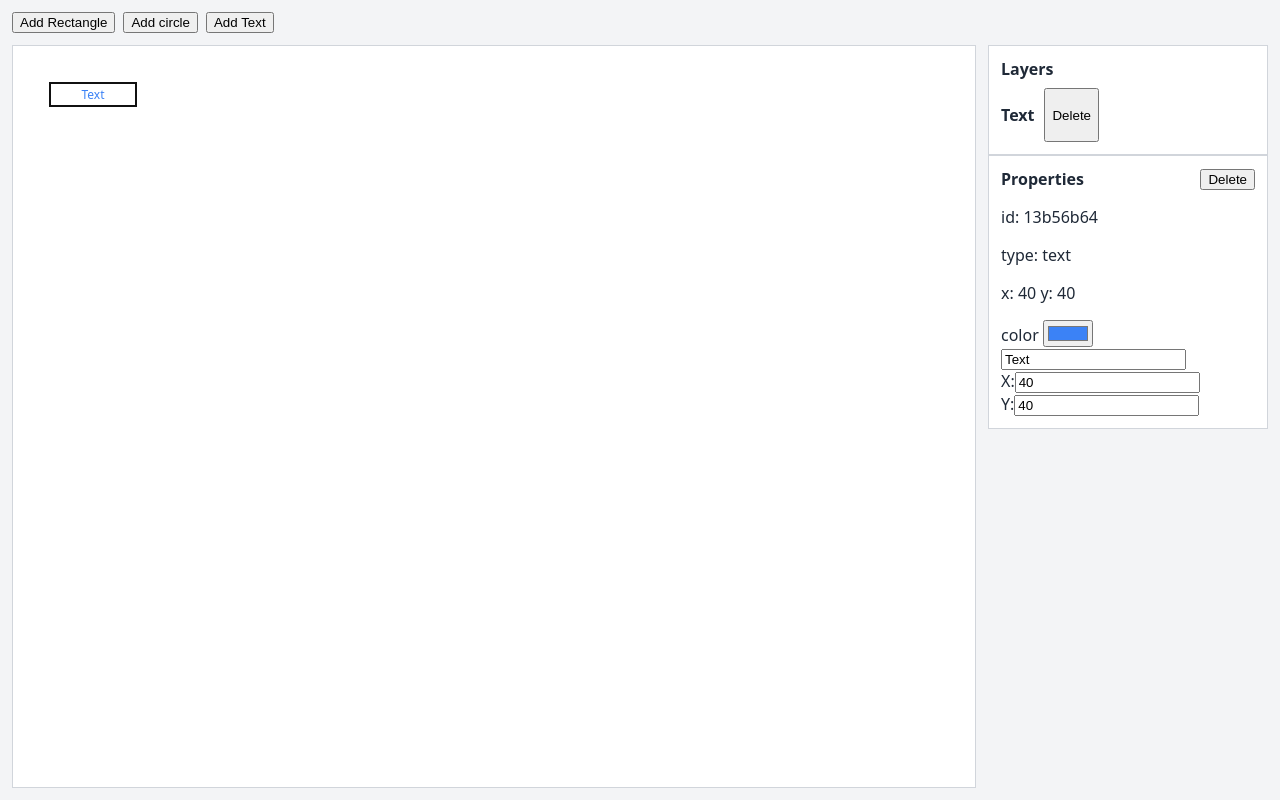
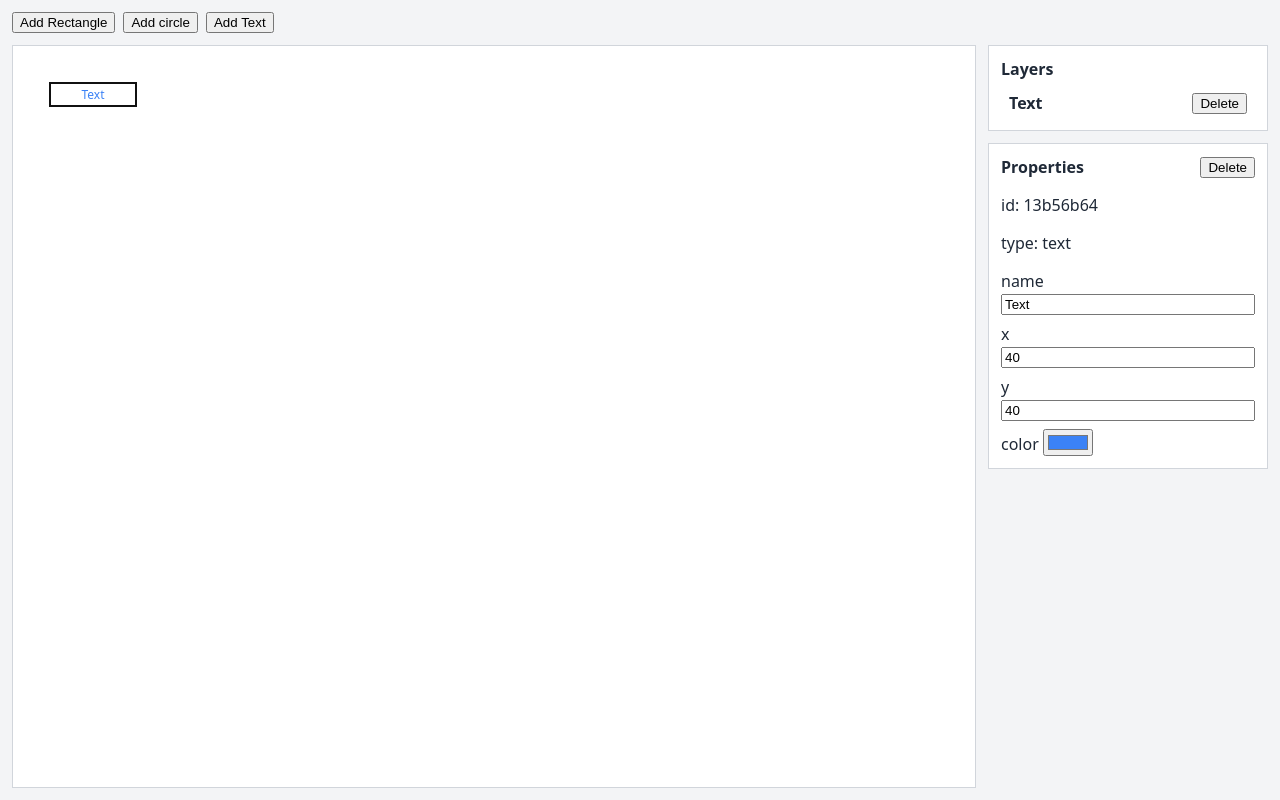
Before and after one commit to arysnurbol/react-lesson, a React (Vite) app in the folder lessons/02-component-communication/editor/: page / in a window 1280 px wide. Both pictures are taken after a click on the button "Add Text". Built offline with nearby package versions, Linux system fonts and the light colour scheme.

Commit message:
fixed layer

```diff
--- a/lessons/02-component-communication/editor/src/App.tsx
+++ b/lessons/02-component-communication/editor/src/App.tsx
@@ -5,7 +5,7 @@ import { Canvas } from "./components/Canvas";
 import { PropertiesPanel } from "./components/PropertiesPanel";
 
 import type { EditorObject, EditorObjectPatch, ObjectType } from "./types/editor.types";
-import {LayersPanel} from "./components/LayersPanel.tsx";
+import { LayersPanel } from "./components/LayersPanel";
 
 const DEFAULT_NAMES: Record<ObjectType, string> = { rectangle: "Rectangle", circle: "Circle", text: "Text" };
 
@@ -54,7 +54,7 @@ function App() {
                 />
                 <PropertiesPanel
                     selectedObject={selectedObject}
-                    onChange={updateObject}
+                    onChange={patch => selectedObject && updateObject(selectedObject.id, patch)}
                     onDelete={() => selectedObject && deleteObject(selectedObject.id)}
                 />
             </div>
--- a/lessons/02-component-communication/editor/src/components/LayersPanel.tsx
+++ b/lessons/02-component-communication/editor/src/components/LayersPanel.tsx
@@ -1,39 +1,38 @@
-import {Panel} from "./Panel";
-import type {EditorObject} from "../types/editor.types.ts";
+import { Panel } from "./Panel";
+import type { EditorObject } from "../types/editor.types";
 
-type LayerPanelProps = {
+type LayersPanelProps = {
     objects: EditorObject[];
     selectedId: string | null;
     onSelect: (id: string) => void;
     onDelete: (id: string) => void;
-}
+};
 
-export function LayersPanel({objects, selectedId, onSelect, onDelete}: LayerPanelProps) {
+export function LayersPanel({ objects, selectedId, onSelect, onDelete }: LayersPanelProps) {
+    // Derived data: соңғы қосылған (ең үстіңгі қабат) — бірінші. State мутацияланбайды.
     const layers = [...objects].reverse();
 
     return (
         <Panel title="Layers">
-
-            {layers.map((item) => {
-                return (
-                    <div key={item.id}
-                         onClick={() => onSelect(item.id)}
-                         style={{fontWeight: item.id === selectedId ? "bold" : "normal"}}
-                         className="layer-item">
-                        <div style={{display: "flex", gap: "10px"}}>
-                            <p>{item.name}</p>
-                            <button type={"button"}
-                                    onClick={(e) => {
-                                        e.stopPropagation();
-                                        onDelete(item.id);
-                                    }}>Delete
-                            </button>
-                        </div>
-
-
-                    </div>
-                )
-            })}
+            {layers.map(item => (
+                <div
+                    key={item.id}
+                    className="layer-item"
+                    onClick={() => onSelect(item.id)}
+                    style={{ fontWeight: item.id === selectedId ? "bold" : "normal" }}
+                >
+                    <span>{item.name}</span>
+                    <button
+                        type="button"
+                        onClick={e => {
+                            e.stopPropagation(); // жолдың onClick-іне bubble болмасын
+                            onDelete(item.id);
+                        }}
+                    >
+                        Delete
+                    </button>
+                </div>
+            ))}
         </Panel>
-    )
+    );
 }
--- /dev/null
+++ b/lessons/02-component-communication/editor/src/components/NumberField.tsx
@@ -0,0 +1,30 @@
+import { useState, type ChangeEvent } from "react";
+
+type NumberFieldProps = {
+    label: string;
+    value: number;
+    onChange: (value: number) => void;
+};
+
+// Input-тың уақытша мәтіні (draft) local state-те тұрады, сондықтан өрісті бос қалдыруға болады.
+// App-қа тек дұрыс сан жіберіледі. Басқа объект таңдалғанда parent `key` арқылы бұл компонентті қайта жасайды.
+export function NumberField({ label, value, onChange }: NumberFieldProps) {
+    const [draft, setDraft] = useState(String(value));
+
+    const handleChange = (e: ChangeEvent<HTMLInputElement>) => {
+        setDraft(e.target.value);
+
+        const next = e.target.valueAsNumber;
+        if (!Number.isNaN(next)) onChange(next);
+    };
+
+    // Өрісті бос қалдырып шықса — соңғы дұрыс мәнді қайта көрсетеміз.
+    const handleBlur = () => setDraft(String(value));
+
+    return (
+        <label>
+            {label}{" "}
+            <input type="number" value={draft} onChange={handleChange} onBlur={handleBlur} />
+        </label>
+    );
+}
--- a/lessons/02-component-communication/editor/src/components/PropertiesPanel.tsx
+++ b/lessons/02-component-communication/editor/src/components/PropertiesPanel.tsx
@@ -1,10 +1,10 @@
 import type { EditorObject, EditorObjectPatch } from "../types/editor.types";
 import { Panel } from "./Panel";
-import type React from "react";
+import { NumberField } from "./NumberField";
 
 type PropertiesPanelProps = {
     selectedObject: EditorObject | null;
-    onChange: (id: string, patch: EditorObjectPatch) => void;
+    onChange: (patch: EditorObjectPatch) => void;
     onDelete: () => void;
 };
 
@@ -17,58 +17,43 @@ export function PropertiesPanel({ selectedObject, onChange, onDelete }: Properti
         );
     }
 
-    const handlePositionChange = (id: string,
-                                  e: React.ChangeEvent<HTMLInputElement>,
-                                  axis: "x" | "y"
-    ) => {
-        const value = e.target.valueAsNumber;
-        if (Number.isNaN(value)) return;
-
-        onChange(id,{ [axis]: value });
-    };
-
     return (
         <Panel
             title="Properties"
-            actions={<button onClick={onDelete}>Delete</button>}
+            actions={<button type="button" onClick={onDelete}>Delete</button>}
         >
             <p>id: {selectedObject.id.slice(0, 8)}</p>
             <p>type: {selectedObject.type}</p>
-            <p>x: {selectedObject.x} y: {selectedObject.y}</p>
 
-            <label>
-                color{" "}
-                <input
-                    type="color"
-                    value={selectedObject.color}
-                    onChange={event => onChange(selectedObject.id, {color: event.target.value})}
-                />
-            </label>
-
-            <input
-                            type="text"
-                            value={selectedObject.name}
-                            onChange={event => onChange(selectedObject.id, {name: event.target.value})}
-                        />
-
-            <div style={{display: "flex", gap: "10px"}}>
-                <label onClick={(e) => e.stopPropagation()}>
-                    X:
+            <div className="fields">
+                <label>
+                    name{" "}
                     <input
-                        name="x"
-                        type="number"
-                        value={selectedObject.x}
-                        onChange={(e) => handlePositionChange(selectedObject.id, e, "x")}
+                        type="text"
+                        value={selectedObject.name}
+                        onChange={e => onChange({ name: e.target.value })}
                     />
                 </label>
-            </div>
-            <div style={{display: "flex", gap: "10px"}}>
-                <label onClick={(e) => e.stopPropagation()}>
-                    Y:
+
+                <NumberField
+                    key={`${selectedObject.id}-x`}
+                    label="x"
+                    value={selectedObject.x}
+                    onChange={x => onChange({ x })}
+                />
+                <NumberField
+                    key={`${selectedObject.id}-y`}
+                    label="y"
+                    value={selectedObject.y}
+                    onChange={y => onChange({ y })}
+                />
+
+                <label>
+                    color{" "}
                     <input
-                        type="number"
-                        value={selectedObject.y}
-                        onChange={(e) => handlePositionChange(selectedObject.id, e, "y")}
+                        type="color"
+                        value={selectedObject.color}
+                        onChange={e => onChange({ color: e.target.value })}
                     />
                 </label>
             </div>
--- a/lessons/02-component-communication/editor/src/index.css
+++ b/lessons/02-component-communication/editor/src/index.css
@@ -28,3 +28,18 @@ body {
 .panel { background: #fff; border: 1px solid #d1d5db; padding: 12px; }
 .panel__header { display: flex; justify-content: space-between; align-items: center; margin-bottom: 8px; }
 .panel__title { margin: 0; font-size: 16px; }
+
+.sidebar { display: flex; flex-direction: column; gap: 12px; min-height: 0; overflow: auto; }
+
+.layer-item {
+  display: flex;
+  justify-content: space-between;
+  align-items: center;
+  padding: 4px 8px;
+  border-radius: 4px;
+  cursor: pointer;
+}
+.layer-item:hover { background: #f3f4f6; }
+
+.fields { display: flex; flex-direction: column; gap: 8px; }
+.fields input[type="text"], .fields input[type="number"] { width: 100%; }
```
